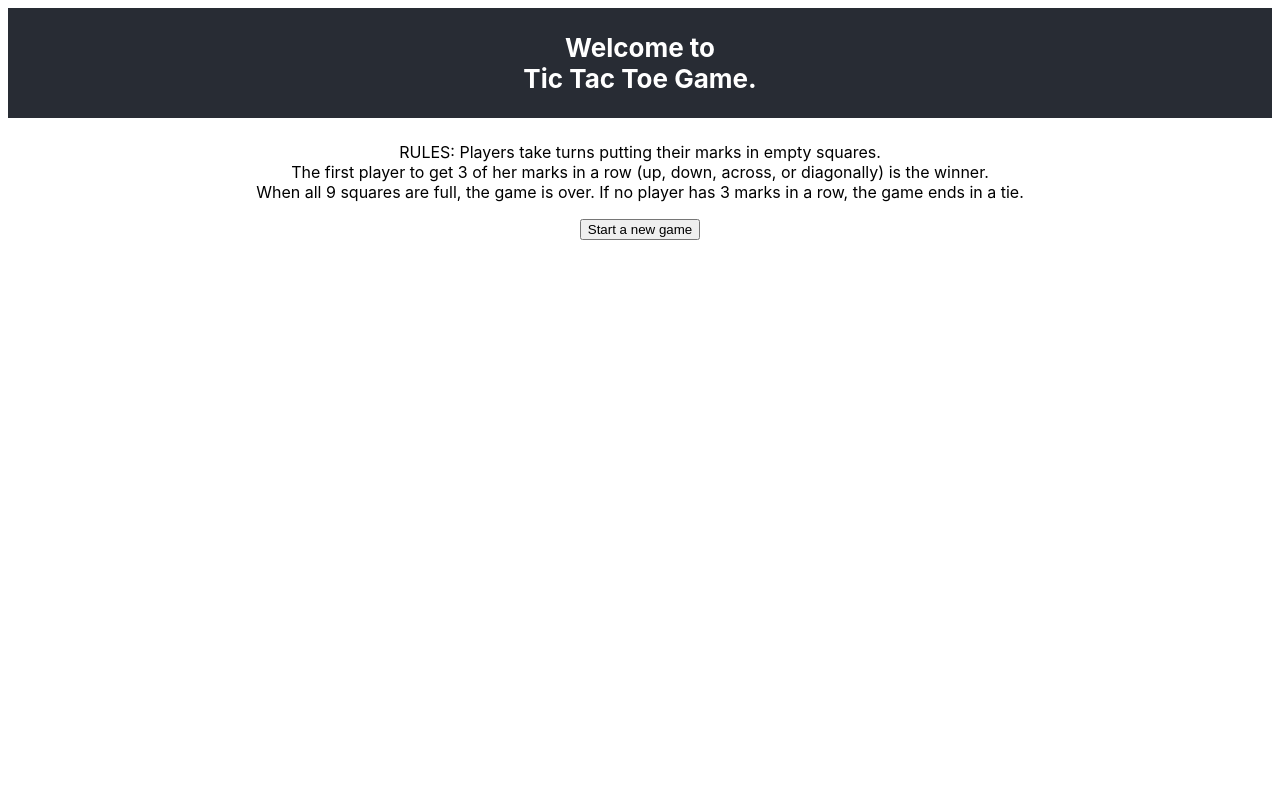
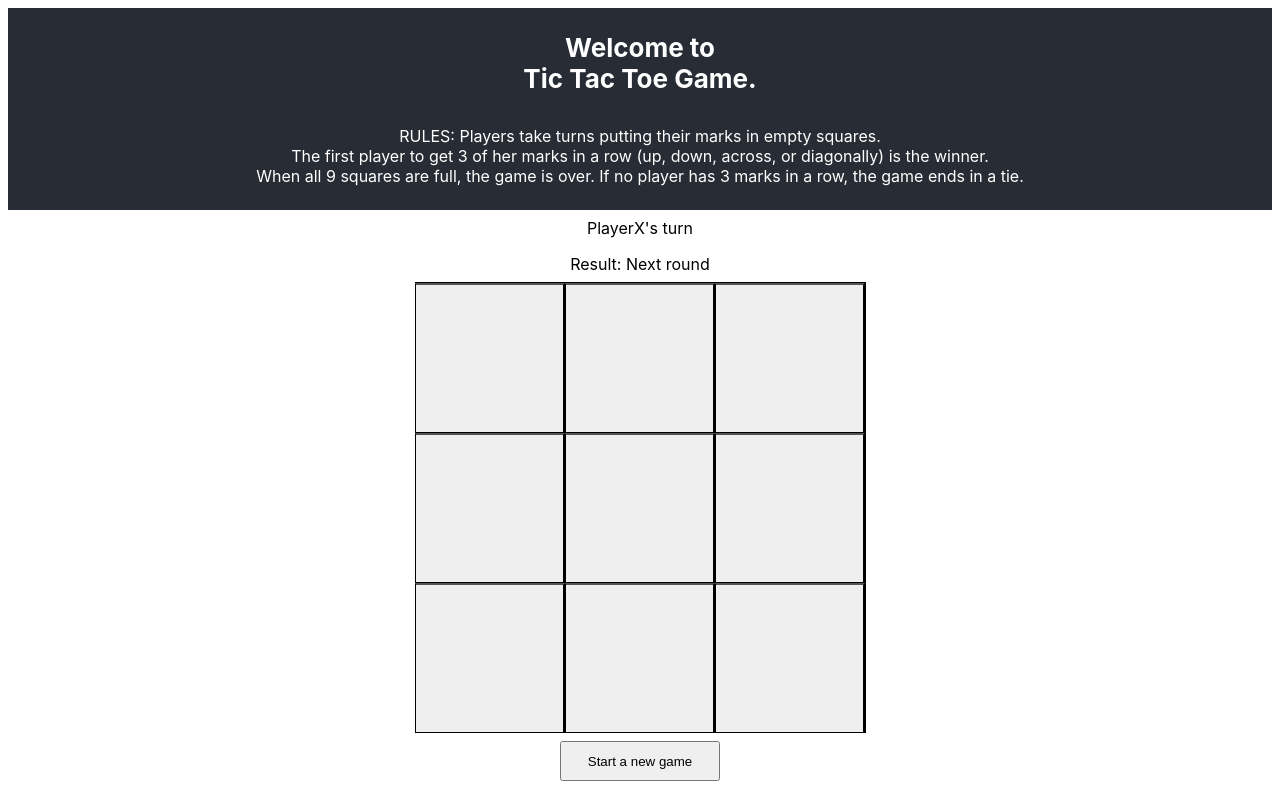
Before and after one commit to robertamangiapane/React-Tic-Tac-Toe-Game, a React (Create React App) app: page / in a window 1280 px wide. Built offline with nearby package versions, Linux system fonts and the light colour scheme.

Commit message:
WIP styling

```diff
--- a/src/App.css
+++ b/src/App.css
@@ -26,13 +26,15 @@
 }
 
 .rules {
+  background-color: #282c34;
   height: 100%;
   display: flex;
   flex-direction: column;
   align-items: center;
   justify-content: center;
-  padding: 1vh;
-  padding-top: 3vh;
+  padding: 3vh;
+  padding-top: 1vh;
+  color: white;
 }
 
 .game-result {
@@ -42,21 +44,14 @@
 .game-turn {
   padding: 1vh;
 }
-/* .grid {
-  align-content: center;
+
+.grid {
+  display: inline-block;
+}
+
+.board-grid {
   height: 450px;
   width: 450px;
-} */
-
-.board-grid {
-  /* align-content: center; */
-  /* align-content: flex-end; */
-  /* align-content: flex-start; */
-  /* align-content: space-around; */
-  /* align-content: space-between; */
-  /* align-content: stretch; */
-  height: 150px;
-  width: 150px;
   display: grid;
   grid-template-columns: repeat(3,1fr);
   border-top: 1px solid black;
@@ -66,13 +61,18 @@
 .board-grid > button {
   height: 150px;
   width: 150px;
-  /* padding: 10px 10px; */
+  padding: 10px 10px;
   border-left: 1px solid black;
   border-bottom: 1px solid black;
 }
 
 .game {
   padding: 1vh;
+}
+
+.game > button {
+  height: 5vh;
+  width: 20vh;
 }
 
 /* .App-link {
--- a/src/components/board.jsx
+++ b/src/components/board.jsx
@@ -56,8 +56,10 @@ class Board extends Component {
         <div className="game-result">
         <Result result={this.state.result}/>
         </div>
+        <div className="grid">
         <div className="board-grid">
           {this.createGrid()}
+        </div>
         </div>
       </div>
 
--- a/src/components/game.jsx
+++ b/src/components/game.jsx
@@ -4,10 +4,11 @@ import GameClass from "../gameClass";
 
 class Game extends Component {
   constructor(props) {
+    var newGame = new GameClass()
     super(props);
     this.state = {
-      game : "",
-      board : "",
+      game: newGame,
+      board: newGame.board,
       startNewGame : this.startNewGame.bind(this),
     }
   }
@@ -16,13 +17,12 @@ class Game extends Component {
     var newGame = new GameClass()
     newGame.start_game()
     this.setState({
-      board: newGame.board,
       game: newGame,
+      board: newGame.board
     })
   }
 
   render() {
-    if(this.state.game !== "") {
       return(
         <div>
         <div className="rules">
@@ -33,35 +33,16 @@ class Game extends Component {
         When all 9 squares are full, the game is over.
         If no player has 3 marks in a row, the game ends in a tie.
         </div>
-        <div className="game">
-        <button className="start-new-game" onClick={() => this.startNewGame()}>
-        Start a new game
-        </button>
-        </div>
           <div className="board">
           <Board game={this.state.game}/>
           </div>
+          <div className="game">
+          <button className="start-new-game" onClick={() => this.startNewGame()}>
+          Start a new game
+          </button>
+          </div>
         </div>
-      )} else{
-    return(
-      <div>
-      <div className="rules">
-      RULES: Players take turns putting their marks in empty squares.
-      <br></br>
-      The first player to get 3 of her marks in a row (up, down, across, or diagonally) is the winner.
-      <br></br>
-      When all 9 squares are full, the game is over.
-      If no player has 3 marks in a row, the game ends in a tie.
-      </div>
-      <div className="game">
-      <button className="start-new-game" onClick={() => this.startNewGame()}>
-      Start a new game
-      </button>
-      </div>
-      </div>
-    )
-  }
-}
+      )}
 };
 
 export default Game;
--- a/src/gameClass.js
+++ b/src/gameClass.js
@@ -2,17 +2,15 @@ import BoardClass from "./boardClass"
 import Player from "./player"
 
 export default function GameClass(){
-  this.playerX = ""
-  this.playerO = ""
-  this.board = ""
-  this.turn = ""
+  this.playerX = new Player("X")
+  this.playerO = new Player("O")
+  this.board = new BoardClass()
+  this.turn = random_turn()
   this.result = "Next round"
 }
 
 GameClass.prototype.start_game = function(){
-  this.board = new BoardClass()
-  this.playerX = new Player("")
-  this.playerO = new Player("")
+  // this.board = new BoardClass()
   this.turn = random_turn()
   return this.turn
 }
```
Also changed, not shown: src/gameClass2.js (deleted, +0 -66 lines).
